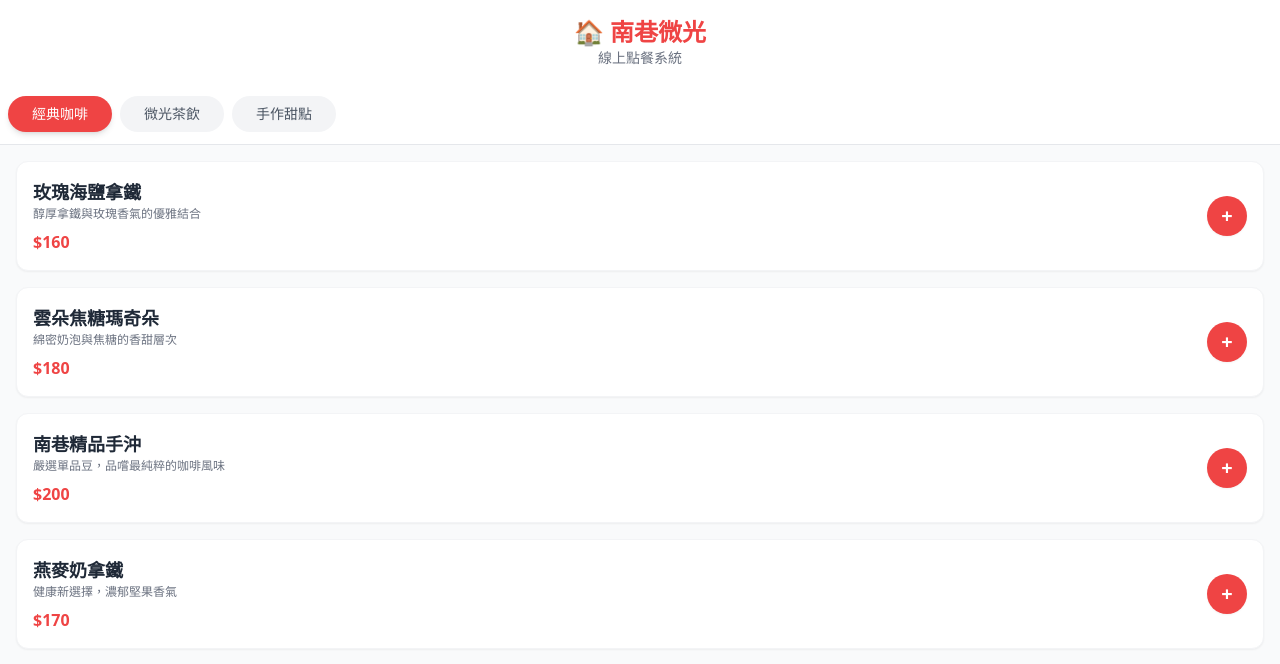
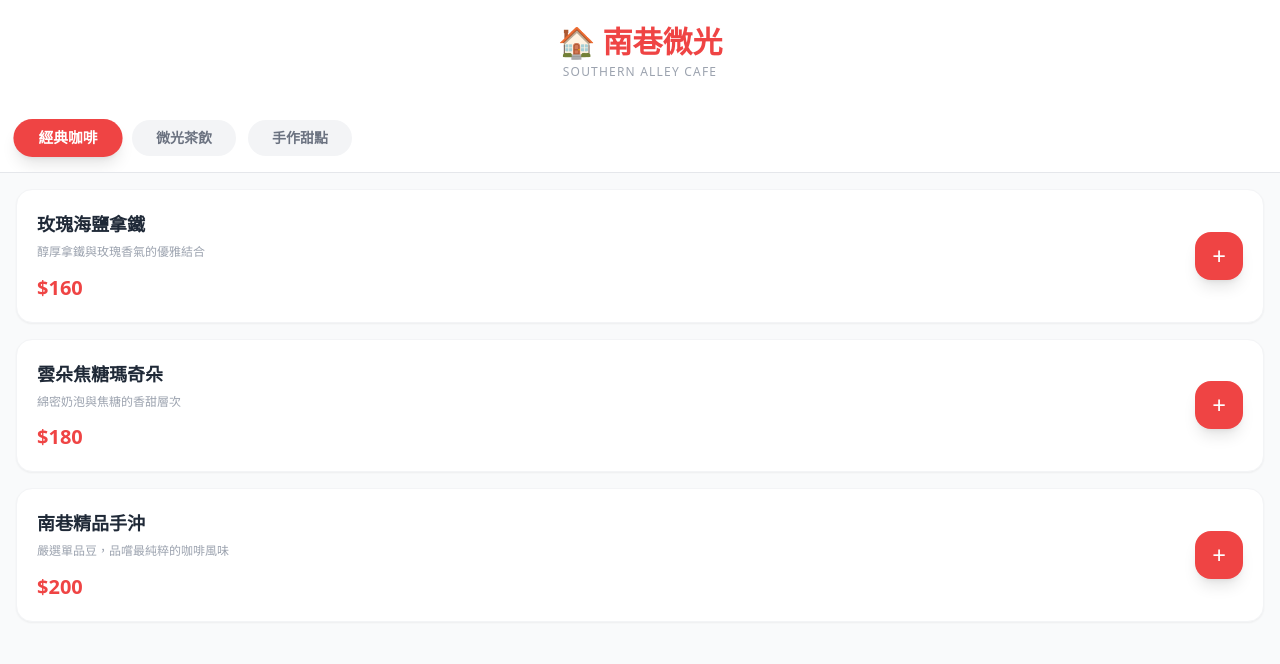
Before and after one commit to a0980999557-hub/southern-alley, a React (Vite) app: page / in a window 1280 px wide. Shown: the top 664 px of the page. Built offline with nearby package versions, Linux system fonts and the light colour scheme.

Commit message:
Update App.jsx

```diff
--- a/src/App.jsx
+++ b/src/App.jsx
@@ -4,18 +4,15 @@ const menuData = {
   "經典咖啡": [
     { id: 1, name: "玫瑰海鹽拿鐵", price: 160, desc: "醇厚拿鐵與玫瑰香氣的優雅結合" },
     { id: 2, name: "雲朵焦糖瑪奇朵", price: 180, desc: "綿密奶泡與焦糖的香甜層次" },
-    { id: 3, name: "南巷精品手沖", price: 200, desc: "嚴選單品豆，品嚐最純粹的咖啡風味" },
-    { id: 4, name: "燕麥奶拿鐵", price: 170, desc: "健康新選擇，濃郁堅果香氣" }
+    { id: 3, name: "南巷精品手沖", price: 200, desc: "嚴選單品豆，品嚐最純粹的咖啡風味" }
   ],
   "微光茶飲": [
-    { id: 5, name: "炭香烏龍歐蕾", price: 150, desc: "嚴選炭焙烏龍與鮮乳的完美比例" },
-    { id: 6, name: "蜂蜜柚子茶", price: 130, desc: "清爽果香，舒緩身心的好選擇" },
-    { id: 7, name: "紅玉紅茶", price: 120, desc: "台茶18號，自帶天然肉桂與薄荷香" }
+    { id: 4, name: "炭香烏龍歐蕾", price: 150, desc: "嚴選炭焙烏龍與鮮乳的完美比例" },
+    { id: 5, name: "紅玉紅茶", price: 120, desc: "台茶18號，自帶天然肉桂與薄荷香" }
   ],
   "手作甜點": [
-    { id: 8, name: "焦糖布丁", price: 100, desc: "口感滑順，苦甜焦糖的成熟滋味" },
-    { id: 9, name: "巴斯克乳腺蛋糕", price: 150, desc: "濃郁乳酪香氣，入口即化" },
-    { id: 10, name: "法式檸檬塔", price: 140, desc: "酸甜適中，酥脆塔殼的經典美味" }
+    { id: 6, name: "焦糖布丁", price: 100, desc: "口感滑順，苦甜焦糖的成熟滋味" },
+    { id: 7, name: "巴斯克乳酪蛋糕", price: 150, desc: "濃郁乳酪香氣，入口即化" }
   ]
 };
 
@@ -23,28 +20,23 @@ export default function App() {
   const [activeTab, setActiveTab] = useState("經典咖啡");
   const [cart, setCart] = useState([]);
 
-  const addToCart = (item) => {
-    setCart([...cart, item]);
-  };
-
+  const addToCart = (item) => setCart([...cart, item]);
   const total = cart.reduce((sum, item) => sum + item.price, 0);
 
   return (
-    <div className="min-h-screen bg-gray-50 pb-24">
-      {/* 標題欄 */}
-      <header className="bg-white shadow-sm p-4 sticky top-0 z-10">
-        <h1 className="text-2xl font-bold text-red-500 text-center">🏠 南巷微光</h1>
-        <p className="text-center text-gray-500 text-sm">線上點餐系統</p>
+    <div className="min-h-screen bg-gray-50 pb-24 font-sans">
+      <header className="bg-white shadow-sm p-6 sticky top-0 z-10">
+        <h1 className="text-3xl font-black text-red-500 text-center">🏠 南巷微光</h1>
+        <p className="text-center text-gray-400 text-xs mt-1 tracking-widest">SOUTHERN ALLEY CAFE</p>
       </header>
 
-      {/* 分類選單 */}
-      <div className="flex overflow-x-auto bg-white border-b px-2 py-3 sticky top-[72px] z-10 no-scrollbar">
+      <div className="flex overflow-x-auto bg-white border-b px-4 py-4 sticky top-[88px] z-10 no-scrollbar gap-3">
         {Object.keys(menuData).map((tab) => (
           <button
             key={tab}
             onClick={() => setActiveTab(tab)}
-            className={`flex-shrink-0 px-6 py-2 rounded-full mr-2 text-sm font-medium transition-all ${
-              activeTab === tab ? "bg-red-500 text-white shadow-md" : "bg-gray-100 text-gray-600"
+            className={`flex-shrink-0 px-6 py-2 rounded-full text-sm font-bold transition-all ${
+              activeTab === tab ? "bg-red-500 text-white shadow-lg scale-105" : "bg-gray-100 text-gray-500"
             }`}
           >
             {tab}
@@ -52,18 +44,17 @@ export default function App() {
         ))}
       </div>
 
-      {/* 商品列表 */}
       <main className="p-4 space-y-4">
         {menuData[activeTab].map((item) => (
-          <div key={item.id} className="bg-white p-4 rounded-xl shadow-sm border border-gray-100 flex justify-between items-center transition-transform active:scale-95">
-            <div className="flex-1">
+          <div key={item.id} className="bg-white p-5 rounded-2xl shadow-sm border border-gray-100 flex justify-between items-center transition-all active:scale-95">
+            <div className="flex-1 pr-4">
               <h3 className="text-lg font-bold text-gray-800">{item.name}</h3>
-              <p className="text-gray-500 text-xs mb-2">{item.desc}</p>
-              <span className="text-red-500 font-bold">${item.price}</span>
+              <p className="text-gray-400 text-xs mt-1 leading-relaxed">{item.desc}</p>
+              <div className="mt-3 text-red-500 font-black text-xl">${item.price}</div>
             </div>
             <button
               onClick={() => addToCart(item)}
-              className="bg-red-500 text-white w-10 h-10 rounded-full flex items-center justify-center text-xl font-bold shadow-sm hover:bg-red-600"
+              className="bg-red-500 text-white w-12 h-12 rounded-2xl flex items-center justify-center text-2xl shadow-lg active:bg-red-700"
             >
               +
             </button>
@@ -71,18 +62,14 @@ export default function App() {
         ))}
       </main>
 
-      {/* 底部購物車資訊 */}
       {cart.length > 0 && (
-        <div className="fixed bottom-6 left-4 right-4 bg-gray-900 text-white p-4 rounded-2xl shadow-2xl flex justify-between items-center z-20 animate-bounce-short">
+        <div className="fixed bottom-8 left-4 right-4 bg-gray-900 text-white p-5 rounded-3xl shadow-2xl flex justify-between items-center z-20">
           <div>
-            <span className="text-sm opacity-80">已點 {cart.length} 份商品</span>
-            <div className="text-xl font-bold">總計 ${total}</div>
+            <span className="text-xs text-gray-400">已點 {cart.length} 份點心</span>
+            <div className="text-2xl font-black text-white">總計 ${total}</div>
           </div>
-          <button
-            onClick={() => alert('點餐成功！')}
-            className="bg-red-500 px-6 py-2 rounded-xl font-bold hover:bg-red-600"
-          >
-            去結帳
+          <button onClick={() => alert('訂單已送出！')} className="bg-red-500 px-8 py-3 rounded-2xl font-bold text-lg shadow-lg">
+            立即結帳
           </button>
         </div>
       )}
```
